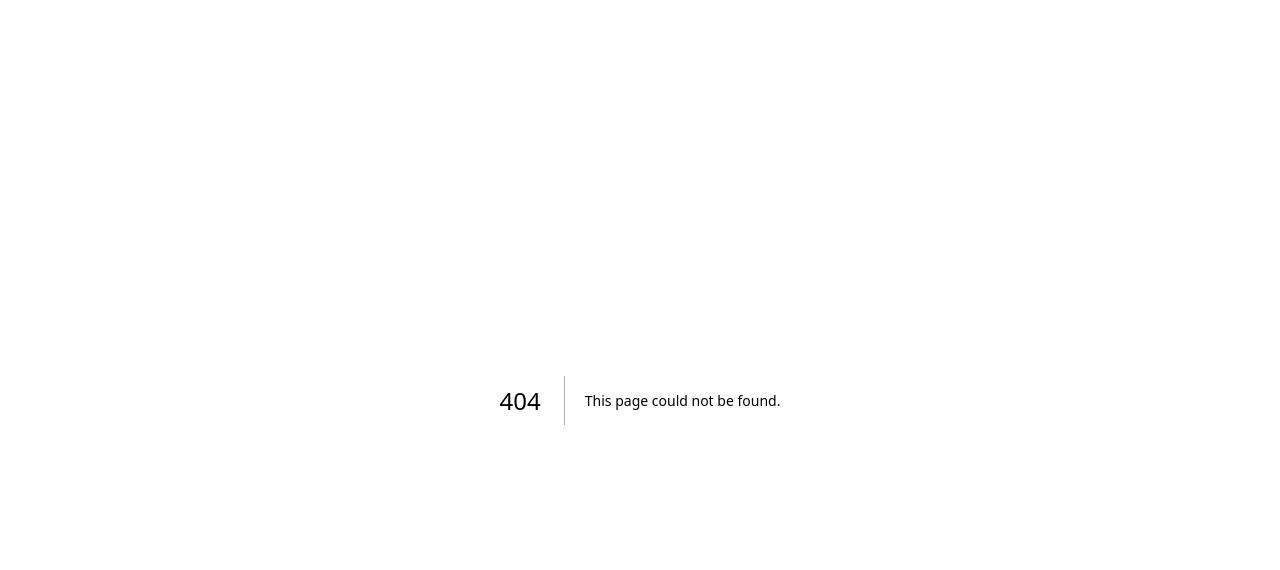
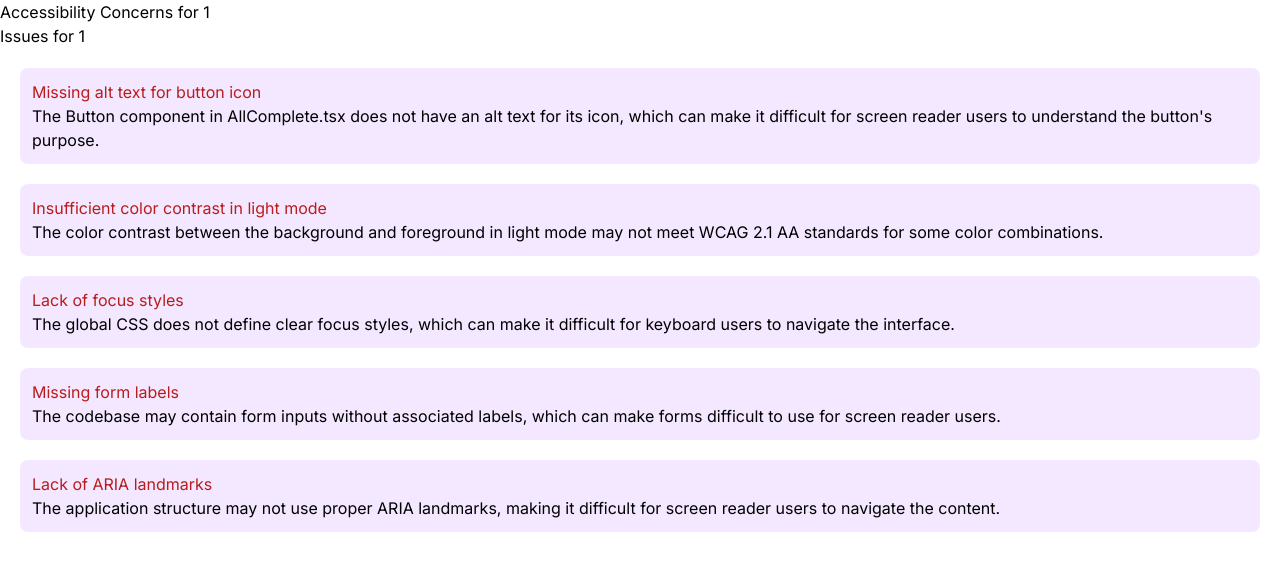
Before and after one commit to katemoser/a11y-ally, a Next.js app: page /issues/1 in a window 1280 px wide. Before the commit this address had no page. Shown: the top 570 px of the page. Built offline with nearby package versions, Linux system fonts and the light colour scheme; no server answers.

Commit message:
working on components for the accessibility issues

```diff
--- /dev/null
+++ b/app/issues/[repo]/page.tsx
@@ -0,0 +1,149 @@
+"use server";
+import Loading from "@/app/loading";
+const baseUrl = process.env.GREPTILE_API_BASE_URL;
+const gitHubToken = process.env.GITHUB_PERSONAL_ACCESS_TOKEN;
+const greptileApiKey = process.env.GREPTILE_API_KEY;
+
+import AccessibilityConcernCard from "@/components/AccessibilityConcernCard";
+
+async function getAccessibilityConcerns(repo: string) {
+  //
+  //
+  // commenting out the fetch request to the Greptile API for now! replacing with placeholder data.
+  //
+  //
+  //     const query = {
+  //         messages: [
+  //           {
+  //             id: "q-1",
+  //             content:
+  //               "Find all accessibility issues in this code base. The output format for should be a json string of an array of accessibility issues that starts with '[' and ends with ']'. each item in this list is a separate accessibility issue and should start with '{' and end with '}', with these key value pairs: 'id': <unique identifier for this issue>, 'issueTitle': <string describing issue briefly>, 'issueDescription':<string description of accessibility issue>, 'issueFile':<the file path where this issue is>, 'issueLines': <lines where this issue is in the format 5-8>, 'sourceCode':<snippet of code with this issue>, 'solutionDescription': <string of description of how to fix accessibility issue>, 'codeSolution': <code snippet of the fixed code> Do not include any other text in your response accept for the json object. do not include any new line characters like '/n' in the json. this response will be parsed to use in an application and must be pure json and nothing else",
+  //             role: "user",
+  //           },
+  //         ],
+  //         repositories: [
+  //           {
+  //             remote: "github",
+  //             repository: "katemoser/one-thing",
+  //             branch: "main",
+  //           },
+  //         ],
+  //         sessionId: "accessibility test",
+  //         genius: true,
+  //       };
+
+  //   const options = {
+  //     method: "POST",
+  //     headers: {
+  //       Authorization: `Bearer ${greptileApiKey}`,
+  //       "X-GitHub-Token": gitHubToken,
+  //       "Content-Type": "application/json",
+  //     },
+  //     body: JSON.stringify(query)
+  // }
+  //   const response = await fetch(`${baseUrl}/query`, options);
+  //   console.log(response);
+  //   const data = await response.json();
+  //   console.log("DATA:", data);
+  //   const issues = JSON.parse(data.message);
+  const issues = [
+    {
+      id: "A001",
+      issueTitle: "Missing alt text for button icon",
+      issueDescription:
+        "The Button component in AllComplete.tsx does not have an alt text for its icon, which can make it difficult for screen reader users to understand the button's purpose.",
+      issueFile: "/components/AllComplete.tsx",
+      issueLines: "16-18",
+      sourceCode:
+        '<Button asChild><Link href="/reports">View Reports</Link></Button>',
+      solutionDescription:
+        "Add an aria-label to the Button component to describe its purpose.",
+      codeSolution:
+        '<Button asChild aria-label="View Reports"><Link href="/reports">View Reports</Link></Button>',
+    },
+    {
+      id: "A002",
+      issueTitle: "Insufficient color contrast in light mode",
+      issueDescription:
+        "The color contrast between the background and foreground in light mode may not meet WCAG 2.1 AA standards for some color combinations.",
+      issueFile: "/app/globals.css",
+      issueLines: "4-35",
+      sourceCode:
+        ":root { --background: 0 0% 100%; --foreground: 222.2 84% 4.9%; ... }",
+      solutionDescription:
+        "Adjust the color values to ensure a minimum contrast ratio of 4.5:1 for normal text and 3:1 for large text.",
+      codeSolution:
+        ":root { --background: 0 0% 100%; --foreground: 222.2 84% 10%; ... }",
+    },
+    {
+      id: "A003",
+      issueTitle: "Lack of focus styles",
+      issueDescription:
+        "The global CSS does not define clear focus styles, which can make it difficult for keyboard users to navigate the interface.",
+      issueFile: "/app/globals.css",
+      issueLines: "1-3",
+      sourceCode: "@tailwind base; @tailwind components; @tailwind utilities;",
+      solutionDescription:
+        "Add custom focus styles or ensure Tailwind's focus styles are properly applied.",
+      codeSolution:
+        "@tailwind base; @tailwind components; @tailwind utilities; @layer base { *:focus { outline: 2px solid #4299e1; outline-offset: 2px; } }",
+    },
+    {
+      id: "A004",
+      issueTitle: "Missing form labels",
+      issueDescription:
+        "The codebase may contain form inputs without associated labels, which can make forms difficult to use for screen reader users.",
+      issueFile: "/app",
+      issueLines: "N/A",
+      sourceCode: "N/A",
+      solutionDescription:
+        "Ensure all form inputs have associated labels using the 'for' attribute or wrapping the input with a label element.",
+      codeSolution:
+        '<label for="username">Username:</label><input id="username" type="text" />',
+    },
+    {
+      id: "A005",
+      issueTitle: "Lack of ARIA landmarks",
+      issueDescription:
+        "The application structure may not use proper ARIA landmarks, making it difficult for screen reader users to navigate the content.",
+      issueFile: "/app/layout.tsx",
+      issueLines: "N/A",
+      sourceCode: "N/A",
+      solutionDescription:
+        "Add appropriate ARIA landmarks such as <header>, <nav>, <main>, and <footer> to structure the content.",
+      codeSolution:
+        '<body><header role="banner">...</header><nav role="navigation">...</nav><main role="main">...</main><footer role="contentinfo">...</footer></body>',
+    },
+  ];
+
+  return issues;
+}
+
+export default async function AccessibilityConcerns({
+  params,
+}: {
+  params: { repo: string };
+}) {
+  const repo = params.repo;
+  console.log(repo);
+
+  const issues = await getAccessibilityConcerns(repo);
+  console.log("ISSUES FROM API:", issues);
+
+  async function deleteConcern(id: string) {
+    "use server";
+    console.log("Deleting issue with ID:", id);
+  }
+  return (
+    <div>
+      <h1>Accessibility Concerns for {repo}</h1>
+      <p>Issues for {repo}</p>
+      <ul>
+        {issues.map((concern) => (
+
+          <AccessibilityConcernCard key={concern.id} concern={concern} />
+        ))}
+      </ul>
+    </div>
+  );
+}
--- /dev/null
+++ b/app/issues/page.tsx
@@ -0,0 +1,14 @@
+import SelectRepoForm from "@/components/SelectRepoForm";
+import { redirect } from "next/navigation";
+import Loading from "@/app/loading";
+
+export default async function IssuesPage() {
+
+  return (
+    <div>
+      <h1>Issues</h1>
+
+      <SelectRepoForm />
+    </div>
+  );
+}
--- /dev/null
+++ b/app/loading.tsx
@@ -0,0 +1,7 @@
+export default function Loading() {
+  return (
+    <div>
+      <h1>Loading...</h1>
+    </div>
+  );
+}
--- a/app/page.tsx
+++ b/app/page.tsx
@@ -3,6 +3,8 @@ export default function Home() {
   return (
     <div>
       <h1>Home</h1>
+
+      <a href="/issues">Make Issues for Accessibility Concerns </a>
     </div>
   );
 }
--- /dev/null
+++ b/components/AccessibilityConcernCard.tsx
@@ -0,0 +1,55 @@
+"use client";
+import { useState } from "react";
+interface Concern {
+  id: string;
+  issueTitle: string;
+  issueDescription: string;
+  issueFile: string;
+  issueLines: string;
+  sourceCode: string;
+  solutionDescription: string;
+  codeSolution: string;
+}
+
+export default function AccessibilityConcernCard({
+  concern,
+}: {
+  concern: Concern;
+}) {
+  const [expanded, setExpanded] = useState(false);
+
+  function handleClick() {
+    setExpanded(!expanded);
+  }
+
+  return (
+    <div
+      className="bg-purple-100 m-5 rounded-lg p-3 flex items-center"
+      onClick={handleClick}
+    >
+      <div className="flex-grow">
+        <h3 className="text-red-700">{concern.issueTitle}</h3>
+        <p>{concern.issueDescription}</p>
+        {expanded && (
+          <>
+            <p>Located in: {concern.issueFile}</p>
+            <p>On these lines: {concern.issueLines}</p>
+            <p>Solution:</p>
+            <p>{concern.solutionDescription}</p>
+          </>
+        )}
+      </div>
+    </div>
+  );
+}
+// export default function AccessibilityConcernCard({concern, deleteConcern}) {
+//     return (
+//         <div className="bg-purple-100 m-5 rounded-lg p-3 flex items-center">
+//             <div className="flex-grow">
+//                 <h3 className="text-red-700">{concern.issueTitle}</h3>
+//                 <p>{concern.issueDescription}</p>
+//             </div>
+//             <button className="ml-2" onClick={deleteConcern}>X</button>
+//         </div>
+//     );
+// }
--- /dev/null
+++ b/components/SelectRepoForm.tsx
@@ -0,0 +1,38 @@
+"use client";
+import { FormEvent, useState } from "react";
+import { useRouter } from "next/navigation";
+
+export default function SelectRepoForm() {
+  const [repo, setRepo] = useState("");
+  const router = useRouter();
+
+  console.log(repo);
+
+  function handleSubmit(e: FormEvent) {
+    e.preventDefault();
+    router.push(`/issues/${repo}`);
+  }
+
+  return (
+    <div>
+      <h3>Enter the URL of the repo you'd like to create issues for: </h3>
+      <form>
+        <p>
+          github.com/
+          <input
+            type="text"
+            id="repo"
+            onChange={(e) => setRepo(e.target.value)}
+          />
+        </p>
+        <button
+          type="submit"
+          className="text-white bg-green-600 rounded-lg px-2"
+          onClick={handleSubmit}
+        >
+          Check for accessibility concerns
+        </button>
+      </form>
+    </div>
+  );
+}
```
